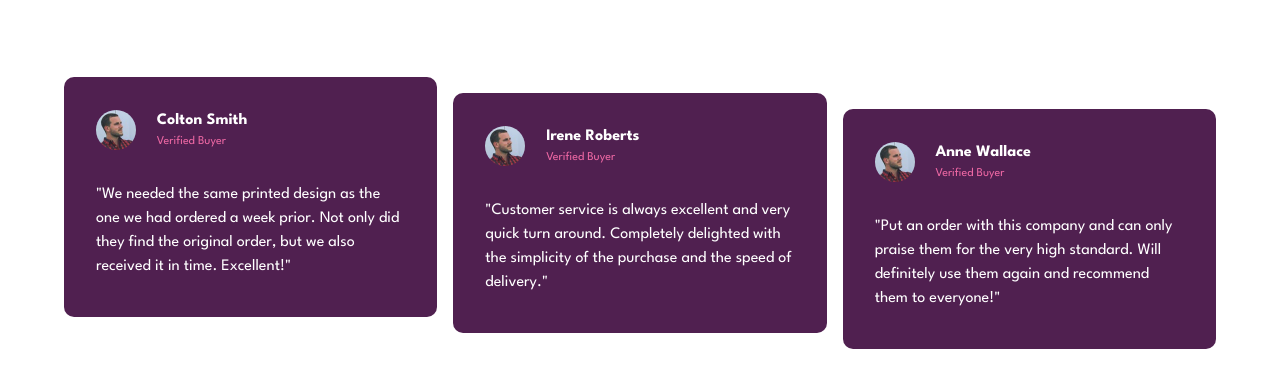
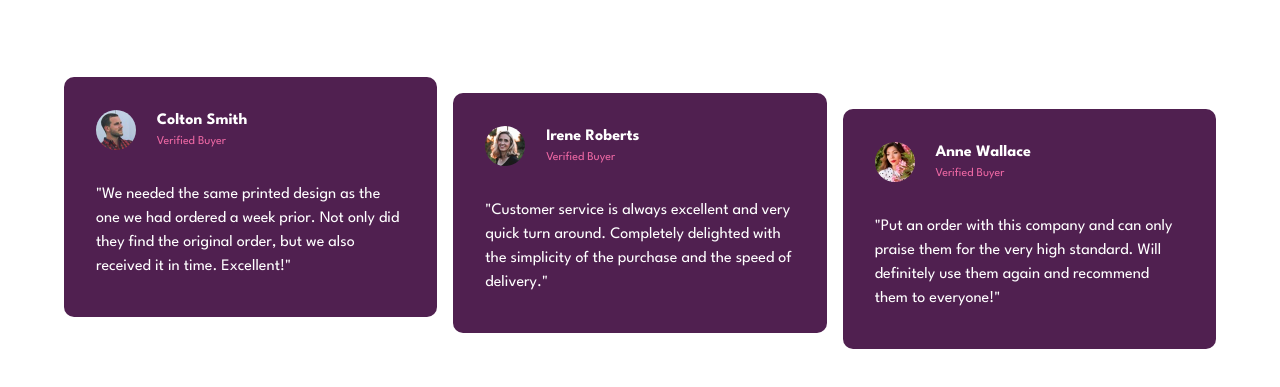
Before and after one commit to Hummingcoder/Social-proof-section-challenge, a plain HTML site: page index.html in a window 1280 px wide. Shown: the part 281-668 px from the top of the page. Drawn offline with Linux system fonts and the light colour scheme.

Commit message:
profile image change

```diff
--- a/index.html
+++ b/index.html
@@ -96,7 +96,7 @@
         <article class="review">
           <div class="profile">
             <img
-              src="images/image-colton.jpg"
+              src="images/image-irene.jpg"
               alt="image-colton"
               class="profile_img"
             />
@@ -114,7 +114,7 @@
         <article class="review">
           <div class="profile">
             <img
-              src="images/image-colton.jpg"
+              src="images/image-anne.jpg"
               alt="image-colton"
               class="profile_img"
             />
```
